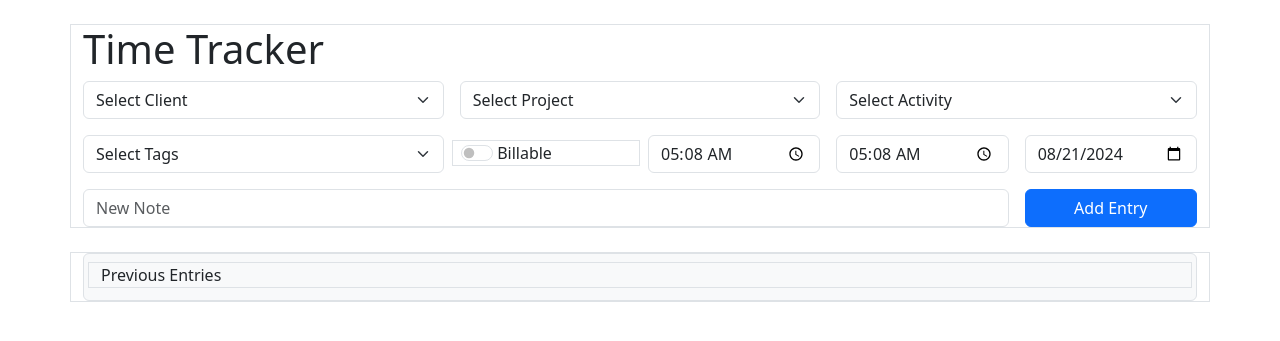
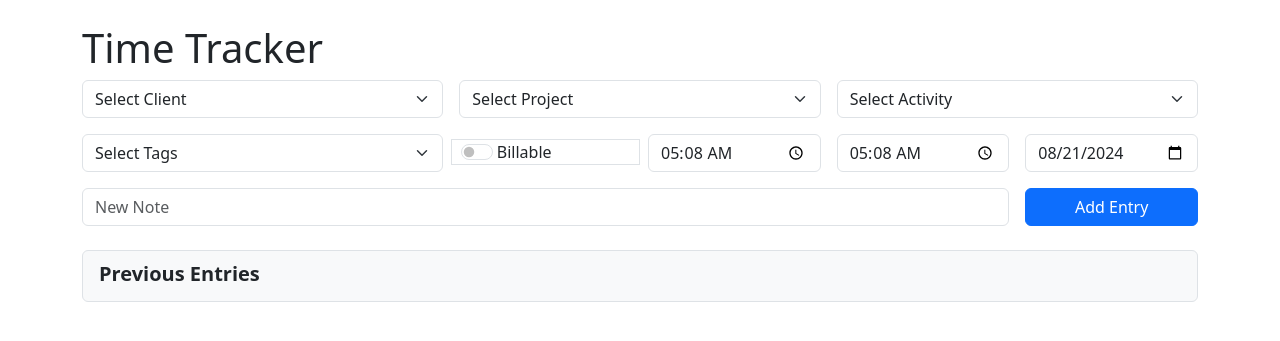
Before and after one commit to hello-dg/Time-Tracking, a Flask app: page / in a window 1280 px wide. Shown: the top 341 px of the page. Run offline with Flask 3, Linux system fonts and the light colour scheme; data that the repository does not hold is empty.

Commit message:
Almost there

```diff
--- a/templates/index.html
+++ b/templates/index.html
@@ -9,7 +9,7 @@
 <body>
 
 <!--TIME ENTRY-->
-    <div class="container border mt-4">
+    <div class="container mt-4">
         <h1>Time Tracker</h1>
         <form class="row g-3 align-items-center" method="POST" action="{{ url_for('add_task') }}">
             <div class="col-4">
@@ -68,31 +68,34 @@
     </div>
 
 <!--TIME HISTORY-->
-    <div class="container border mt-4">
+    <div class="container mt-4">
         <ul class="list-group">
             <li class="list-group-item bg-light">
-                <div class="border row flex-fill mb-1">
-                    <div class="div">Previous Entries</div>
+                <div class="row flex-fill mb-1">
+                    <div class="fw-bold fs-5">Previous Entries</div>
                 </div>
                 {% for task in tasks %}
-                    <div class="row bg-white">
+                    <div class="row border rounded bg-white mb-2 pb-2">
                         <div class="row align-items-center mt-2">
-                            <div class="border col-3">{{ task.project }}</div>
-                            <div class="border col-3 text-primary">{{ task.client }}</div>
-                            <div class="border col-6">
-                                <div class="d-inline-block border rounded p-1" style="font-size: 12px;">{{ task.tags }}</div>
+                            <div class="col-6 fw-bold border-end">{{ task.project }}</div>
+                            {% if task.billable %}
+                                <div class="col-1 fw-bold fs-5 text-success text-center">$</div>
+                            {% else %}
+                                <div class="col-1"></div>
+                            {% endif %}
+                            <div class="border-start col-2 text-muted text-center">{{ task.start_date }}</div>
+                            <div class="border-start col-2 text-muted text-center">{{ task.start_time }} - {{ task.end_time }}</div>
+                            <div class="border-start border-end col-1 text-center">
+                                <a href="{{ url_for('delete_task', task_id=task.id) }}" class="btn btn-danger btn-sm" style="font-size: 10px;">X</a>
                             </div>
                         </div>
-                        <div class="row d-flex align-items-center">
-                            <div class="border col-3">{{ task.task }}</div>
-                            <div class="border col-auto">{{ task.billable }}</div>
-                            <div class="border col-auto">{{ task.start_date }}</div>
-                            <div class="border col-auto">{{ task.start_time }}</div>
-                            <div class="border col-auto">{{ task.start_time }}</div>
-                            <div class="border col-auto">
-                                <a href="{{ url_for('delete_task', task_id=task.id) }}" class="btn btn-danger btn-sm">Delete</a>
+                        <div class="row d-flex align-items-center mt-1">
+                            <div class="col-3 text-primary">{{ task.client }}</div>
+                            <div class="col-9 text-end">
+                                <div class="d-inline-block rounded bg-info p-1" style="font-size: 14px;"> {{ task.tags }}</div>
                             </div>
                         </div>
+                        <div class="fst-italic" style="font-size: 12px;">{{ task.task }}</div>
                     </div>
 
                 {% endfor %}
```
